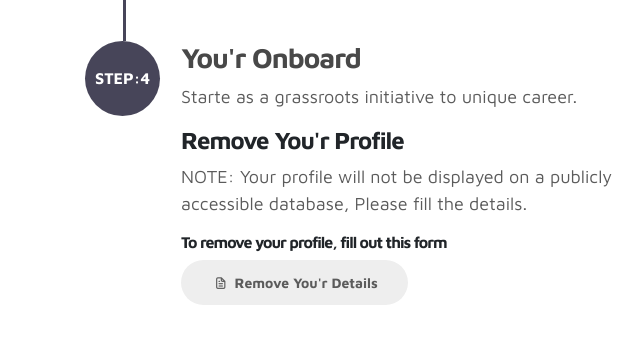
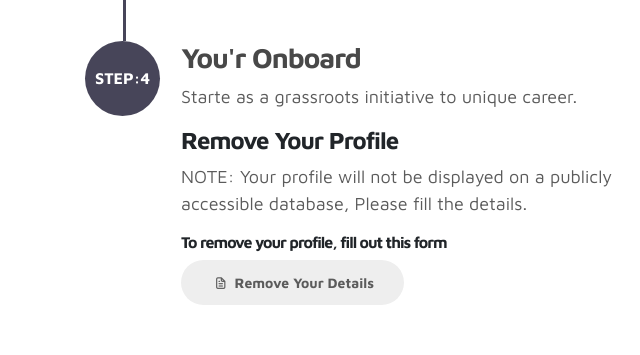
Before and after one commit to rajashekar1232/pinkslip, a plain HTML site: page index.html in a window 1280 px wide. Shown: the part 1551-1906 px from the top of the page, 0-640 px from the left. Drawn offline with Linux system fonts and the light colour scheme.

Commit message:
changed you'r to your and title

```diff
--- a/index.html
+++ b/index.html
@@ -6,7 +6,7 @@
     <meta name="description" content="">
     <meta name="author" content="">
 
-    <title>Pink Slip HTML Bootstrap 4 Template</title>
+    <title>Pink Slip</title>
 
     <link rel="stylesheet" href="css/bootstrap.min.css">
     <link rel="stylesheet" href="css/unicons.css">
@@ -152,10 +152,10 @@
                           <div class="timeline-info">
                             <h3><span>You'r Onboard</h3>
                             <p>Starte as a grassroots initiative to unique career.</p>
-                            <h4><span>Remove You'r Profile</span></h4>
+                            <h4><span>Remove Your Profile</span></h4>
                             <p>NOTE: Your profile will not be displayed on a publicly accessible database, Please fill the details.</p>
                             <h6>To remove your profile, fill out this form</h6>
-                            <a href="https://docs.google.com/forms/d/e/1FAIpQLSc3q1c0lpKesmaZ61BJ5SaQay_AOLXW5eIbp41LGerYqNYikw/viewform" class="btn mr-lg-2 custom-btn"><i class='uil uil-file-alt'></i> Remove You'r Details</a>
+                            <a href="https://docs.google.com/forms/d/e/1FAIpQLSc3q1c0lpKesmaZ61BJ5SaQay_AOLXW5eIbp41LGerYqNYikw/viewform" class="btn mr-lg-2 custom-btn"><i class='uil uil-file-alt'></i> Remove Your Details</a>
                           </div>
                       </div>
 
```
